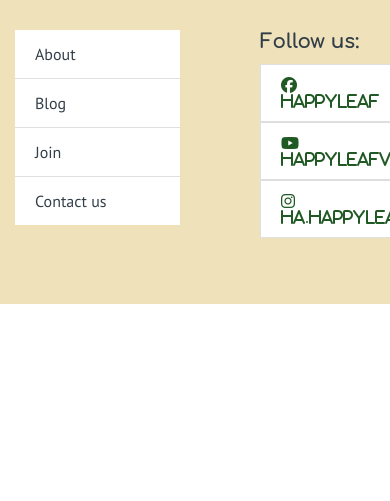
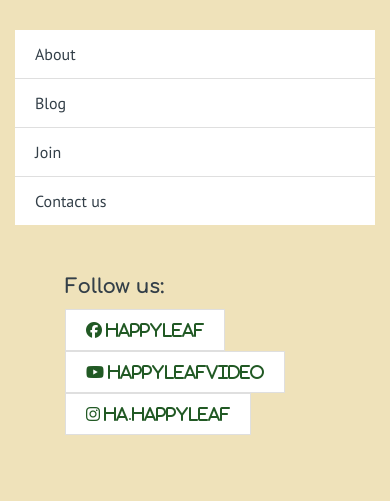
Before and after one commit to MidoriSusanna/Happy-Leaf, a Django app: page /about/ in a window 390 px wide; the page is wider, and only the part inside the window is pictured. Shown: the part 2559-3060 px from the top of that part. Before the commit the page ends 2863 px from the top of that part, so only its background shows below. Run offline with Django 3.2, Linux system fonts and the light colour scheme; some libraries are stand-ins or nearby versions.

Commit message:
Add media queries to make the footer better responsive

```diff
--- a/static/css/style.css
+++ b/static/css/style.css
@@ -415,3 +415,13 @@ color: #215924;
         margin: 0 auto !important;
     }
 }
+/* Media queries - Footer */
+@media (max-width: 549px) {
+    .footer-responsive-column {
+        flex: 0 0 100%;
+        max-width: 100%;
+    }
+    #social-networks-title {
+        margin-top: 50px;
+}
+}
--- a/templates/base.html
+++ b/templates/base.html
@@ -81,7 +81,7 @@
                  <h1 id="footer-logo">葉 Happy Leaf</h1>
                  <p id="footer-text">Join us in fostering a supportive space where we encourage positive change, personal growth, and a collective commitment to a greener world. </p>
              </div>
-             <div class="col-md-4 col-6">
+             <div class="col-md-4 col-6 footer-responsive-column">
                  <ul class="list-group list-group-flush">
                      <li class="list-group-item"><a href="{% url 'about_urls' %}">About</a></li>
                      <li class="list-group-item"><a href="{% url 'blog' %}">Blog</a></li>
@@ -95,7 +95,7 @@
                      <li class="list-group-item"><a href="{% url 'contact_urls' %}">Contact us</a></li>
                  </ul>
              </div>
-             <div class="col-md-4 col-6">
+             <div class="col-md-4 col-6 footer-responsive-column">
                  <h5 id="social-networks-title">Follow us:</h5>
                  <ul class="social-networks list-unstyled">
                      <li>
```
